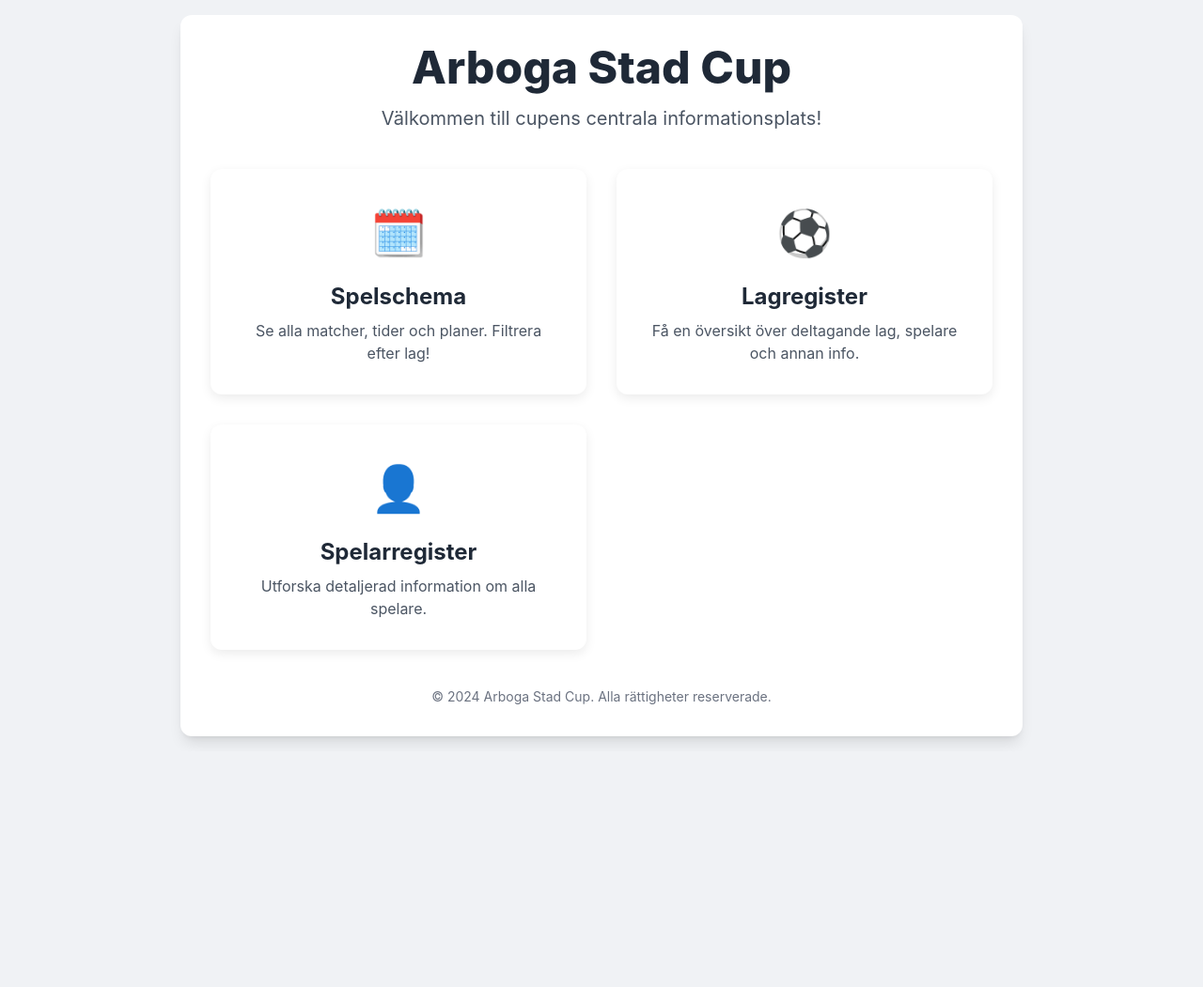
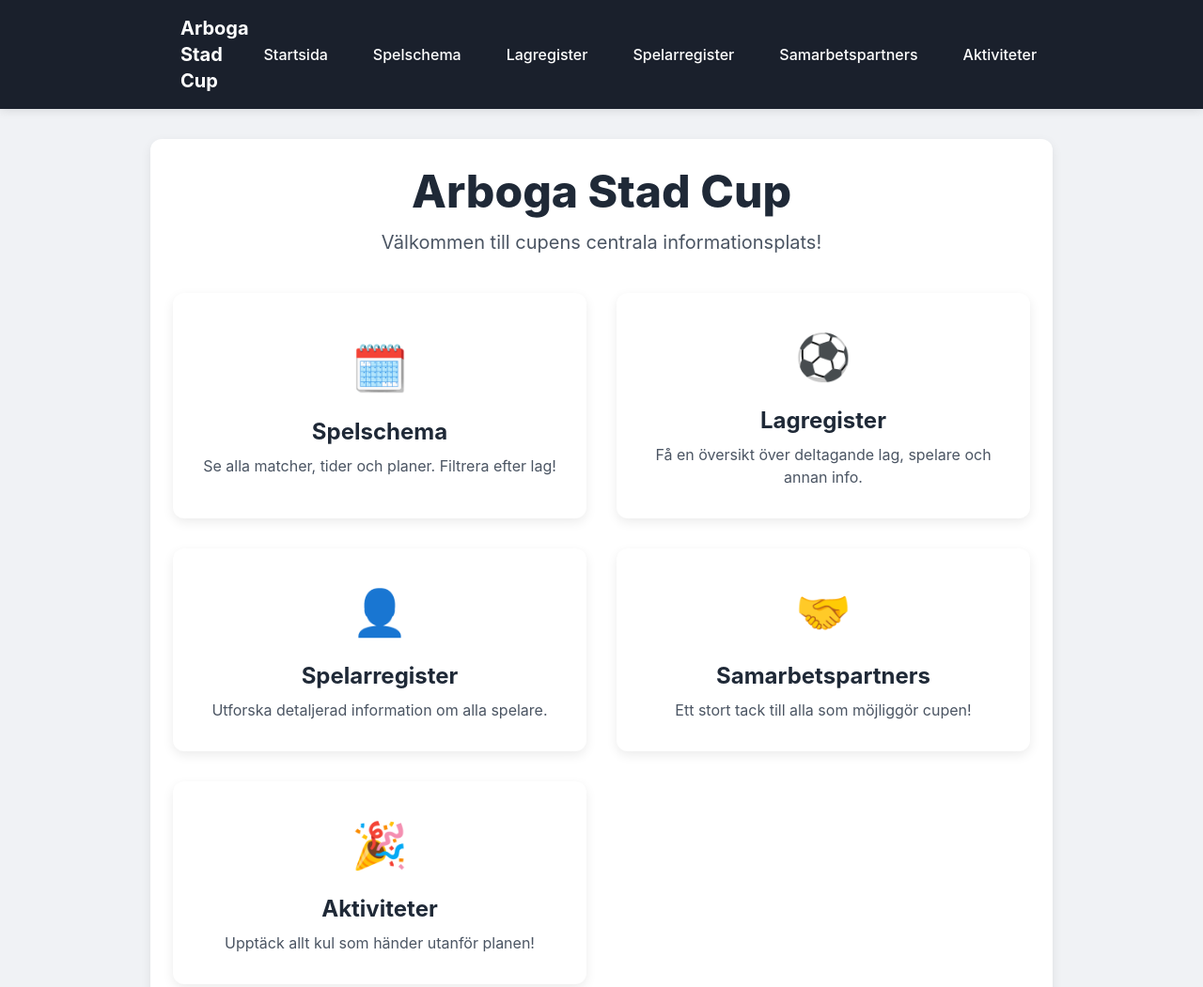
Before and after one commit to Formulacoder/Arboga-stad-cup, a plain HTML site: page index.html in a window 1280 px wide. Shown: the top 1051 px of the page at 94% size. Before the commit the page ends 800 px from the top, so only its background shows below. Drawn offline with nearby package versions, Linux system fonts and the light colour scheme.

Commit message:
Update index.html

```diff
--- a/index.html
+++ b/index.html
@@ -12,9 +12,41 @@
             background-color: #f0f2f5; /* Ljusgrå bakgrund */
             min-height: 100vh; /* Säkerställer att bakgrunden täcker hela sidan */
             display: flex;
+            flex-direction: column; /* För att navbaren ska ligga överst */
             align-items: center;
-            justify-content: center;
-            padding: 1rem;
+            justify-content: flex-start; /* Justera för navbar */
+            padding: 0; /* Ta bort padding från body */
+        }
+        .navbar {
+            width: 100%;
+            background-color: #1a202c; /* Mörk bakgrund för navbar */
+            color: white;
+            padding: 1rem 1.5rem;
+            box-shadow: 0 2px 10px rgba(0, 0, 0, 0.1);
+            position: sticky; /* Kvar på toppen vid scroll */
+            top: 0;
+            z-index: 1000; /* Säkerställ att den ligger över annat innehåll */
+        }
+        .navbar a {
+            color: white;
+            text-decoration: none;
+            padding: 0.5rem 1rem;
+            border-radius: 0.375rem; /* rounded-md */
+            transition: background-color 0.2s ease-in-out;
+            font-weight: 500;
+        }
+        .navbar a:hover {
+            background-color: #4a5568; /* Mörkare grå vid hover */
+        }
+        .dashboard-container {
+            max-width: 960px; /* max-w-4xl är ca 960px */
+            width: 100%;
+            background-color: #ffffff;
+            border-radius: 0.75rem; /* rounded-xl */
+            box-shadow: 0 4px 12px rgba(0, 0, 0, 0.08);
+            padding: 2rem 1.5rem; /* Justerad padding */
+            margin-top: 2rem; /* Marginal från navbar */
+            margin-bottom: 2rem;
         }
         .dashboard-card {
             background-color: #ffffff;
@@ -41,10 +73,36 @@
             margin-bottom: 1rem;
             color: #3b82f6; /* Blå färg för ikoner */
         }
+        @media (max-width: 640px) { /* För mobil (sm breakpoint) */
+            .navbar-links {
+                flex-direction: column;
+                align-items: center;
+            }
+            .navbar a {
+                width: 100%;
+                text-align: center;
+                margin-bottom: 0.5rem;
+            }
+        }
     </style>
 </head>
-<body class="flex flex-col justify-center items-center">
-    <div class="max-w-4xl mx-auto bg-white rounded-xl shadow-lg p-6 sm:p-8 w-full">
+<body class="flex flex-col">
+    <!-- Global Navigationsmeny -->
+    <nav class="navbar">
+        <div class="max-w-4xl mx-auto flex flex-col sm:flex-row justify-between items-center">
+            <div class="font-bold text-xl mb-2 sm:mb-0">Arboga Stad Cup</div>
+            <div class="flex flex-col sm:flex-row space-y-2 sm:space-y-0 sm:space-x-4 navbar-links">
+                <a href="index.html">Startsida</a>
+                <a href="fotbollsschema.html">Spelschema</a>
+                <a href="lagregister.html">Lagregister</a>
+                <a href="spelaregister.html">Spelarregister</a>
+                <a href="sponsorer.html">Samarbetspartners</a>
+                <a href="aktiviteter.html">Aktiviteter</a>
+            </div>
+        </div>
+    </nav>
+
+    <div class="dashboard-container">
         <!-- Rubriksektion -->
         <header class="text-center mb-10">
             <h1 class="text-5xl font-extrabold text-gray-800 mb-4">Arboga Stad Cup</h1>
@@ -74,10 +132,24 @@
                 <p class="text-gray-600">Utforska detaljerad information om alla spelare.</p>
             </a>
 
+            <!-- Modul 4: Samarbetspartners -->
+            <a href="sponsorer.html" class="dashboard-card">
+                <div class="icon-container">🤝</div> <!-- Handskakningsikon -->
+                <h2 class="text-2xl font-bold text-gray-800 mb-2">Samarbetspartners</h2>
+                <p class="text-gray-600">Ett stort tack till alla som möjliggör cupen!</p>
+            </a>
+
+            <!-- Modul 5: Aktiviteter -->
+            <a href="aktiviteter.html" class="dashboard-card">
+                <div class="icon-container">🎉</div> <!-- Festikon -->
+                <h2 class="text-2xl font-bold text-gray-800 mb-2">Aktiviteter</h2>
+                <p class="text-gray-600">Upptäck allt kul som händer utanför planen!</p>
+            </a>
+
             <!-- Fler moduler kan läggas till här vid behov -->
-            <!-- Exempel på en framtida modul: -->
+            <!-- Exempel på en framtida modul: Resultat & Tabeller -->
             <!--
-            <a href="#" class="dashboard-card opacity-50 cursor-not-allowed">
+            <a href="resultat.html" class="dashboard-card opacity-50 cursor-not-allowed">
                 <div class="icon-container">🏆</div>
                 <h2 class="text-2xl font-bold text-gray-800 mb-2">Resultat & Tabeller</h2>
                 <p class="text-gray-600">Kommer snart: Se de senaste resultaten och grupptabellerna.</p>
```
